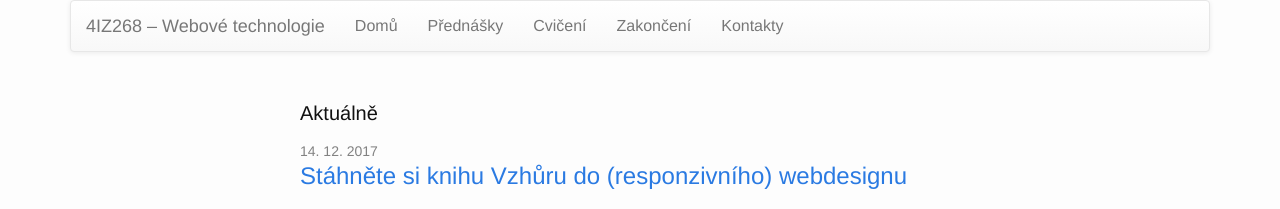
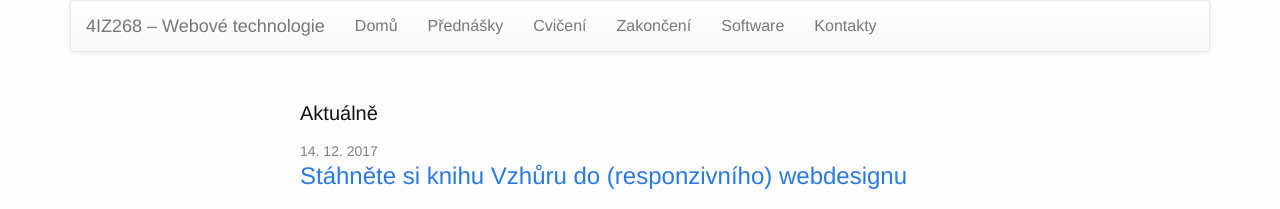
Before and after one commit to 4iz268/4iz268.github.io, a Jekyll site: the page built from index.html, in a window 1280 px wide. Shown: the top 209 px of the page. Built offline with Jekyll 4.4.1, drawn with Linux system fonts in a browser that asks for light colours; nearby versions of some CDN libraries.

Commit message:
Přidán sw do menu

```diff
--- a/_includes/header.html
+++ b/_includes/header.html
@@ -36,6 +36,11 @@
               {% else %}
                 <li><a href="{{ site.baseurl }}/zakonceni/">Zakončení</a></li>
               {% endif %}
+              {% if page.url == '/software/index.html' %}
+                <li class="active"><a href="{{ site.baseurl }}/software/">Software</a></li>
+              {% else %}
+                <li><a href="{{ site.baseurl }}/software/">Software</a></li>
+              {% endif %}
               {% if page.url == '/kontakty/index.html' %}
                 <li class="active"><a href="{{ site.baseurl }}/kontakty/">Kontakty</a></li>
               {% else %}
```
